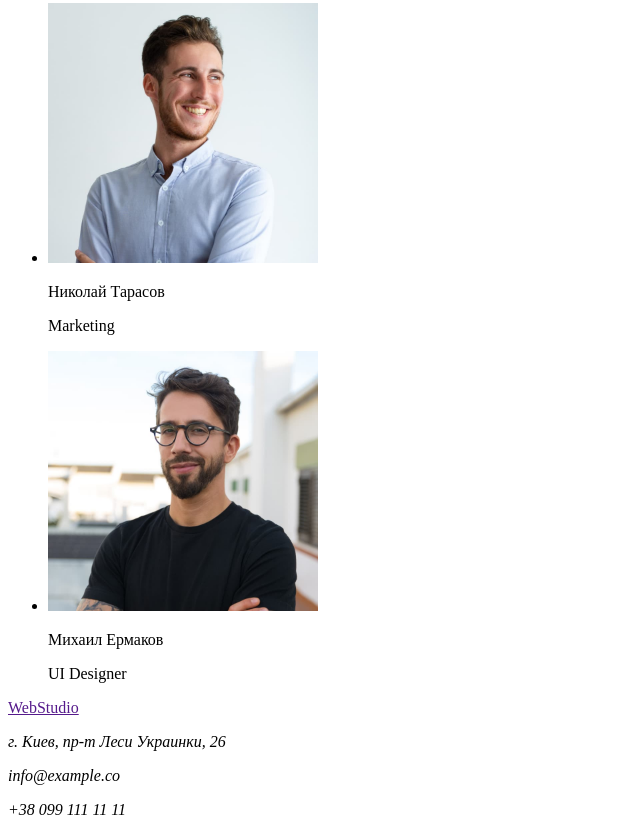
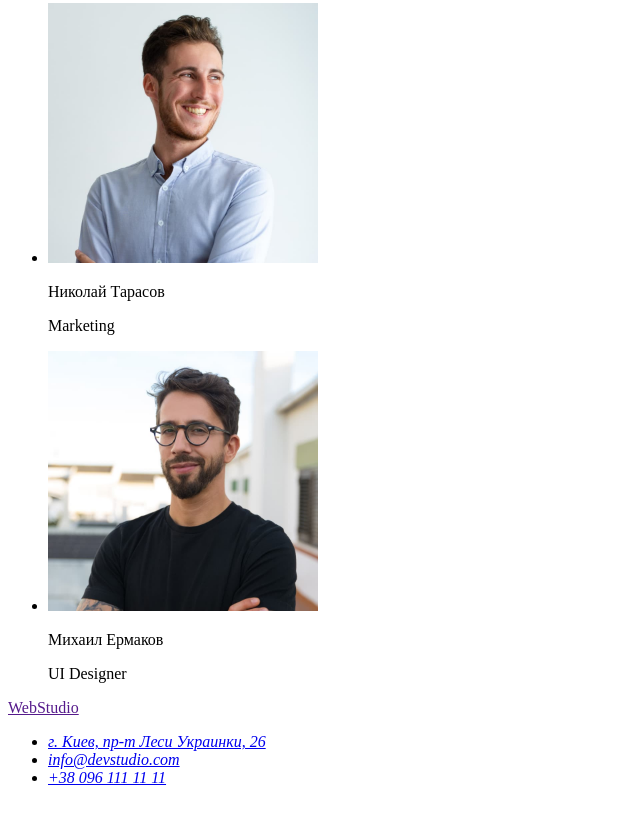
Before and after one commit to LidiyaYem/goit-markup-hw-01, a plain HTML site: page index.html in a window 1280 px wide. Shown: the part 2293-3128 px from the top of the page, without its empty margins (0-640 px from the left). After the commit the page ends 3096 px from the top, so only its background shows below. Drawn offline with Linux system fonts and the light colour scheme.

Commit message:
project-finish

```diff
--- a/index.html
+++ b/index.html
@@ -138,10 +138,12 @@
         <a href="">WebStudio</a>
 
         <address>
-        <p> <span>г. Киев, пр-т Леси Украинки, 26</span> </p>
-        <p> <span>info@example.co</span> </p>
-        <p> <span>+38 099 111 11 11</span> </p>
-        </address>
+            <ul>
+              <li><a href="https://goo.gl/maps/oR3F1YAG6LvCoMsa9" target="_blank" rel="noopener noreferrer">г. Киев, пр-т Леси Украинки, 26</a></li>
+              <li><a href="mailto:info@devstudio.com">info@devstudio.com</a></li>
+              <li><a href="tel:+380961111111">+38 096 111 11 11</a></li>
+            </ul>
+          </address>
     </footer>
 
 </body>
```
